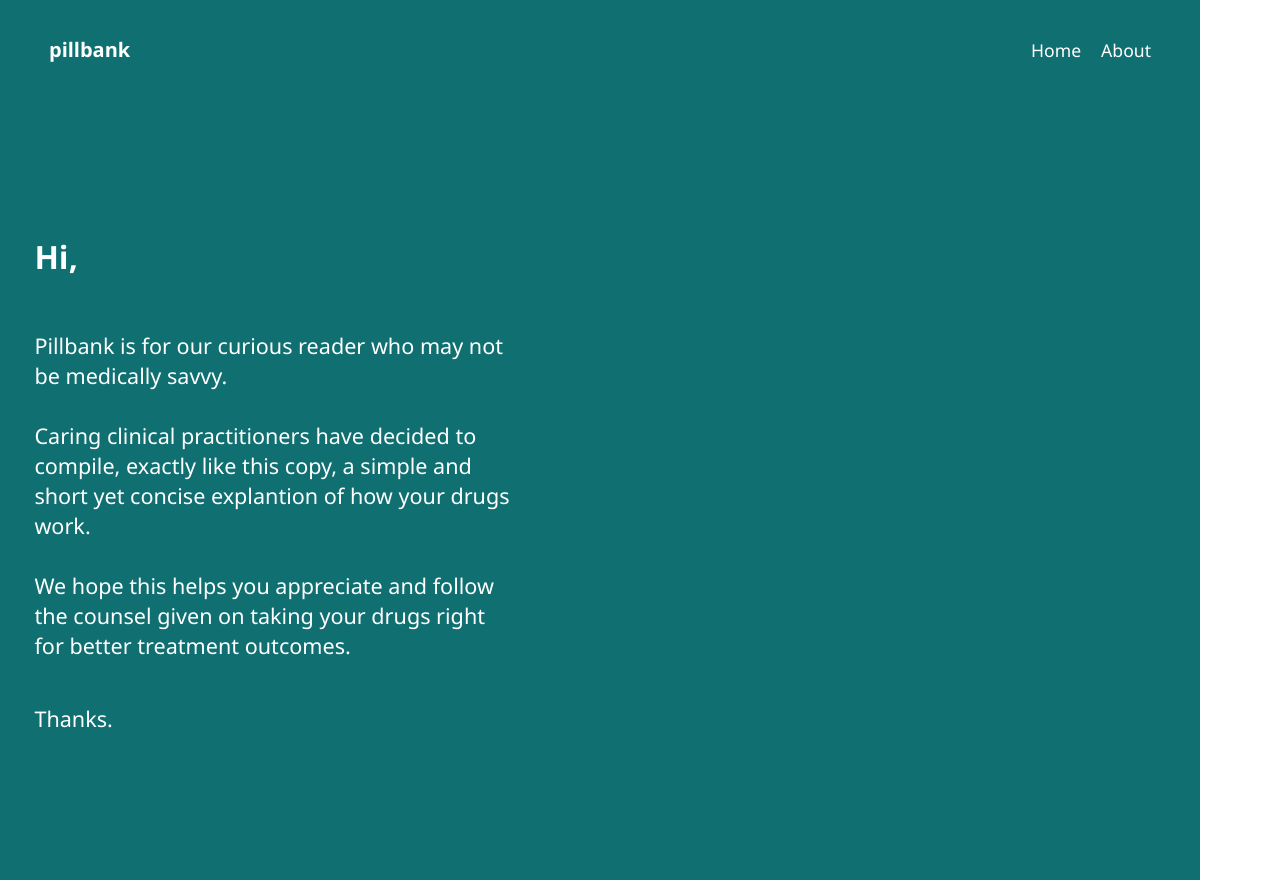
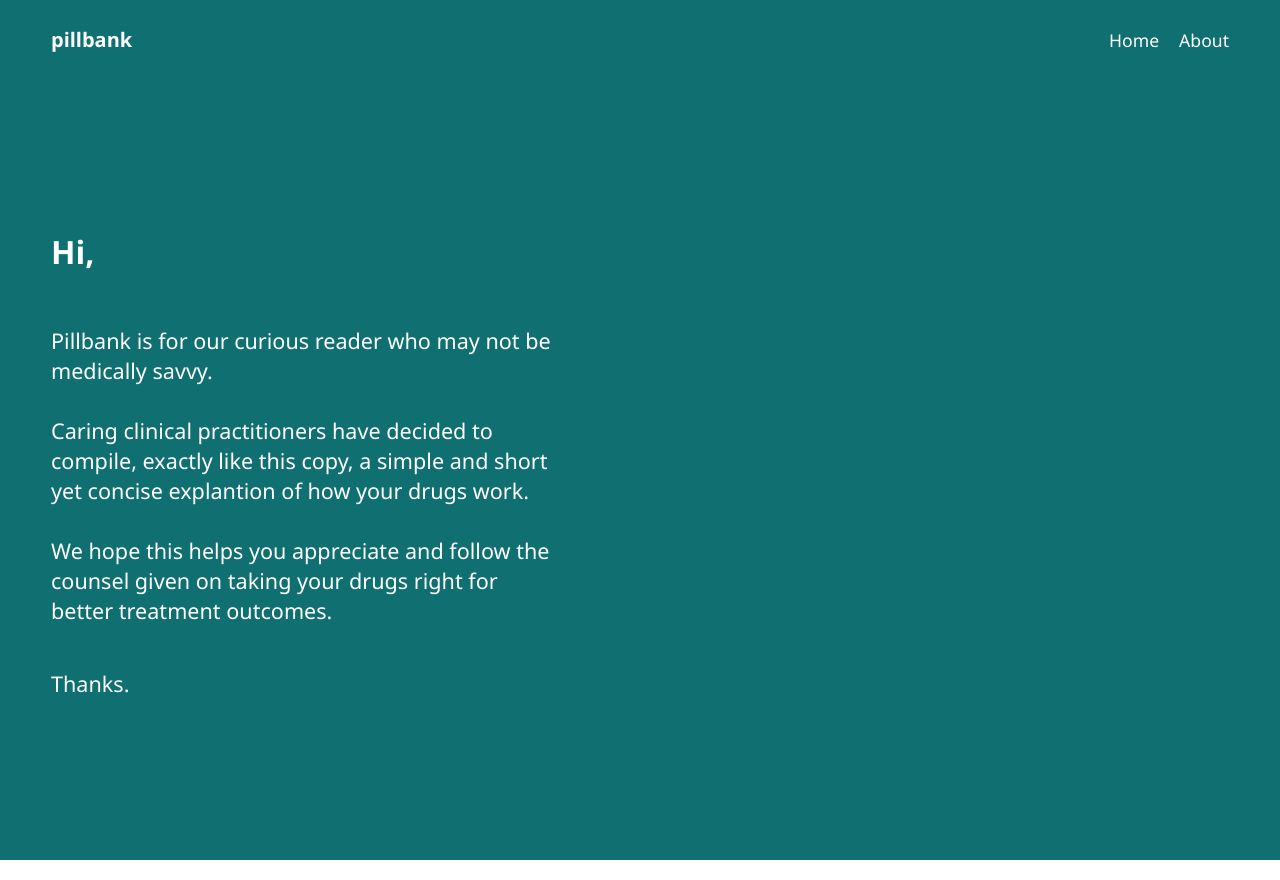
Before and after one commit to mchase007/pillbankv3, a Vue app: page /about in a window 1280 px wide. Built offline with nearby package versions, Linux system fonts and the light colour scheme.

Commit message:
about page alignment fix

```diff
--- a/src/assets/scss/_hero.scss
+++ b/src/assets/scss/_hero.scss
@@ -47,17 +47,17 @@
     border-color: $pillGold;
     color: $pillWhite;
   }
-
 }
 
 @media only screen and (min-width: 770px) {
   .hero p {
-        font-size: 2rem;
+    font-size: 1.9rem;
   }
 }
 
 @media only screen and (min-width: 1040px) {
   .hero p {
     font-size: 2.5rem;
+
   }
 }
--- a/src/assets/scss/_navbar.scss
+++ b/src/assets/scss/_navbar.scss
@@ -7,7 +7,7 @@
   padding-top: 1.25rem;
   nav {
     position: relative;
-        height: 60px;
+    height: 40px;
 
     .header_logo {
       font-size: 1rem;
@@ -27,9 +27,7 @@
           border-bottom: 2px solid white;
           padding-bottom: 5px;
         }
-
       }
-
     }
 
     .header-hamburger {
@@ -61,11 +59,8 @@
         span:last-child {
           transform: rotate(-45deg);
         }
-
       }
     }
-
-
 
     .mobile-menu {
       background-color: $pillWhite;
@@ -100,13 +95,12 @@
         // add bottom margin
       }
     }
-
   }
 }
 
 @media only screen and (min-width: 1040px) {
-    .header  {
-        nav .header_logo{
+  .header {
+    nav .header_logo {
       font-size: 1.25rem;
     }
   }
--- a/src/assets/scss/_search.scss
+++ b/src/assets/scss/_search.scss
@@ -3,8 +3,9 @@
   width: 84%;
   max-width: 350px;
   margin: 0 auto;
-  height: 150px;
+  // max-height: 150px;
   position: relative;
+  // border: 2px solid white;
 }
 
 .container-2 {
--- a/src/assets/scss/style.scss
+++ b/src/assets/scss/style.scss
@@ -6,3 +6,4 @@
 @import "easynav";
 @import "druglist";
 @import "search";
+@import "about";
--- a/src/views/About.vue
+++ b/src/views/About.vue
@@ -45,21 +45,19 @@ export default {
 
   .container {
     background: $pillGreen;
-    // width: 95%;
-    max-width: 1200px;
   }
 
   .about {
-    max-width: 500px;
     background-color: hsl(181, 77%, 25%);
     height: 100vh;
-    // margin: 0 auto;
-    // margin-top: -50px;
-    padding-left: 0.9rem;
+    width: 95%;
+    max-width: 1200px;
+    margin: 0 auto;
 
     p {
         font-size: 1.25rem;
         line-height: 30px;
+        max-width: 500px;
     }
     &.open {
         padding-top: 70px;
```
Also changed, not shown: src/assets/scss/_about.scss (added). Lines whose indentation alone changed are shown as unchanged.
